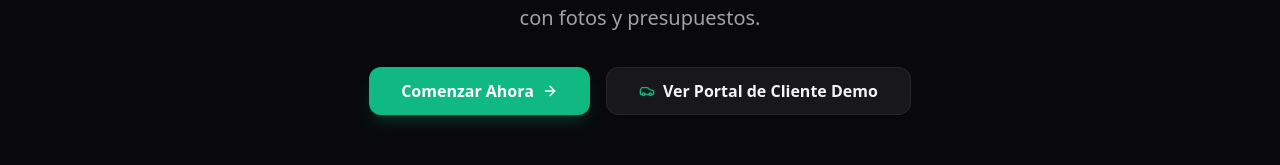
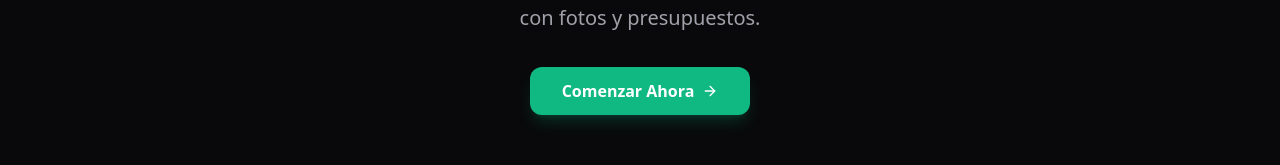
Before and after one commit to luciano-raw/TallerDesk, a Next.js app: page / in a window 1280 px wide. Shown: the part 600-765 px from the top of the page. Built offline with nearby package versions, Linux system fonts and the light colour scheme; no server answers.

Commit message:
fix(ui): remove demo portal button from landing page

```diff
--- a/src/app/page.tsx
+++ b/src/app/page.tsx
@@ -89,13 +89,6 @@ export default function Home() {
               Comenzar Ahora
               <ArrowRight size={16} />
             </a>
-            <Link
-              href="/seguimiento/ot-demo-token"
-              className="w-full sm:w-auto flex items-center justify-center gap-2 px-8 h-12 rounded-xl bg-card border border-border text-foreground font-semibold hover:bg-muted/80 transition-all hover:scale-[1.02]"
-            >
-              <Car size={16} className="text-primary" />
-              Ver Portal de Cliente Demo
-            </Link>
           </div>
         </div>
       </section>
```
